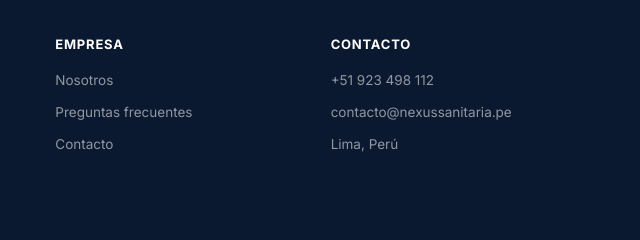
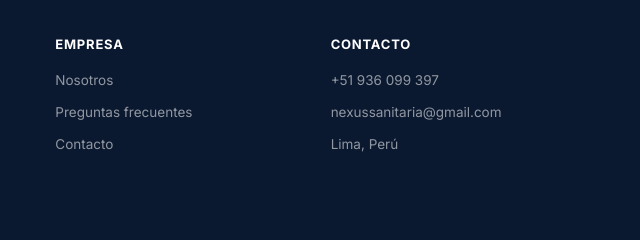
Before and after one commit to watel1995-10/watel1995-10.github.io, a plain HTML site: page index.html in a window 1280 px wide. Shown: the part 9340-9580 px from the top of the page, 640-1280 px from the left. Drawn offline with nearby package versions, Linux system fonts and the light colour scheme.

Commit message:
Update index.html

```diff
--- a/index.html
+++ b/index.html
@@ -742,8 +742,8 @@ footer{background:#0B1930; color:rgba(255,255,255,0.55); padding:64px 0 28px; fo
       <div class="footer-col">
         <h5>Contacto</h5>
         <ul>
-          <li>+51 923 498 112</li>
-          <li>contacto@nexussanitaria.pe</li>
+          <li>+51 936 099 397</li>
+          <li>nexussanitaria@gmail.com</li>
           <li>Lima, Perú</li>
         </ul>
       </div>
```
